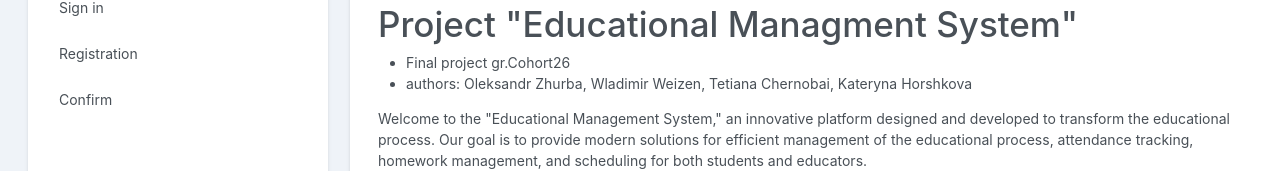
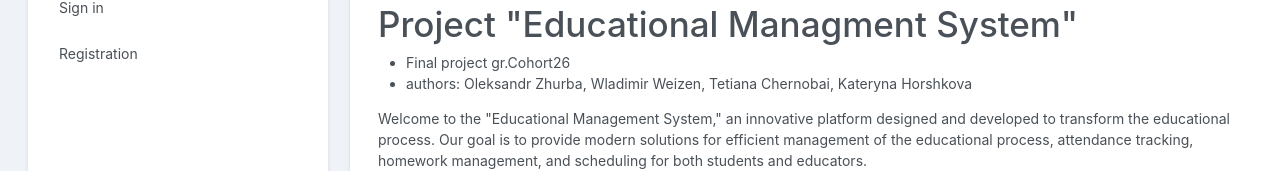
Before and after one commit to weizen-w/Educational-Management-System-FE, a React (Vite) app: page / in a window 1280 px wide. Shown: the part 123-294 px from the top of the page. Built offline with nearby package versions, Linux system fonts and the light colour scheme; no server answers.

Commit message:
fix: edit path to confirm

```diff
--- a/src/components/navbar/Navbar.tsx
+++ b/src/components/navbar/Navbar.tsx
@@ -26,7 +26,6 @@ function Navbar(): JSX.Element {
 				<>
 					<NavLink to="/auth/login">Sign in</NavLink>
 					<NavLink to="/auth/register">Registration</NavLink>
-					<NavLink to="/confirm/:confirmCode">Confirm</NavLink>
 				</>
 			) : (
 				<>
```
